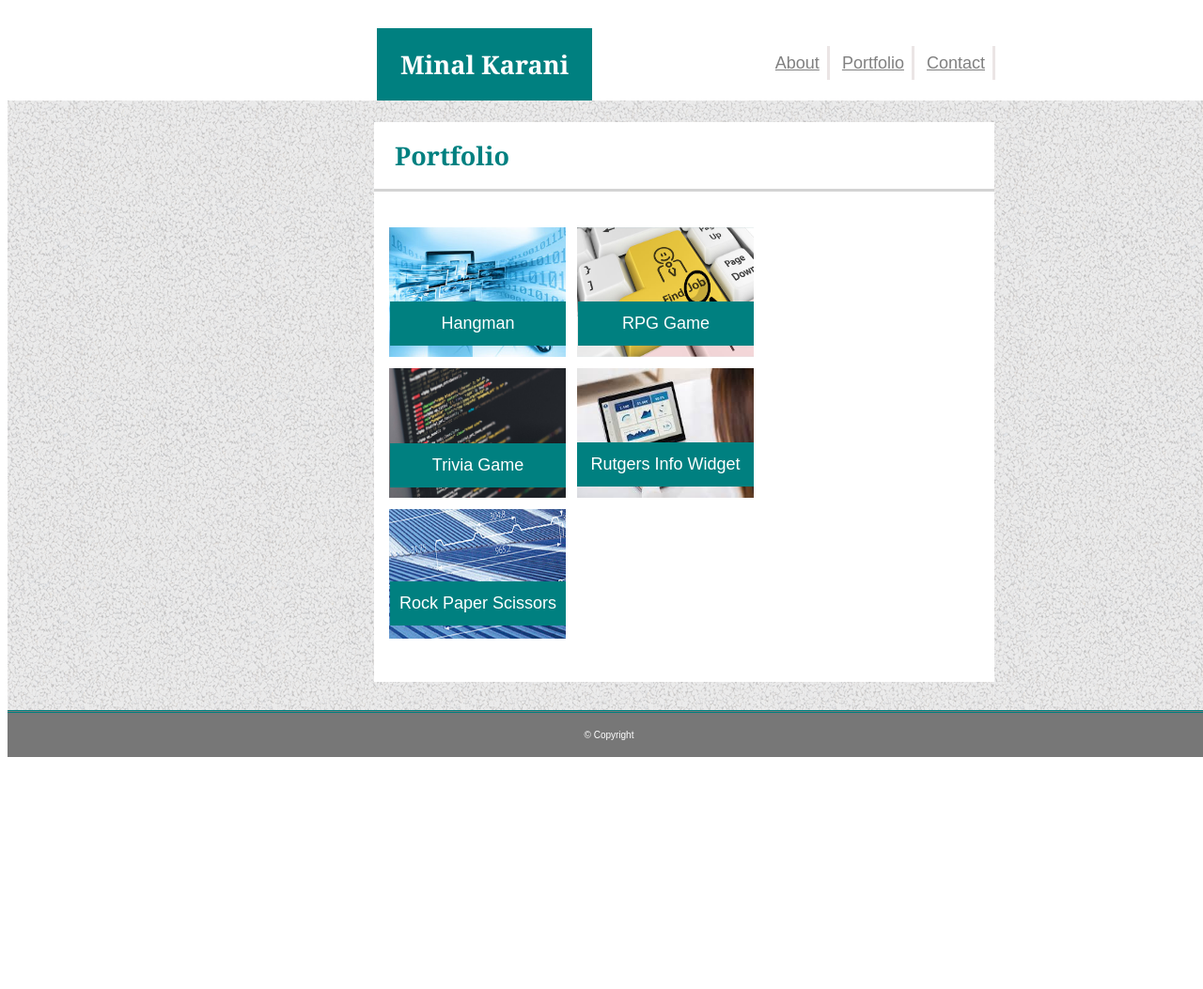
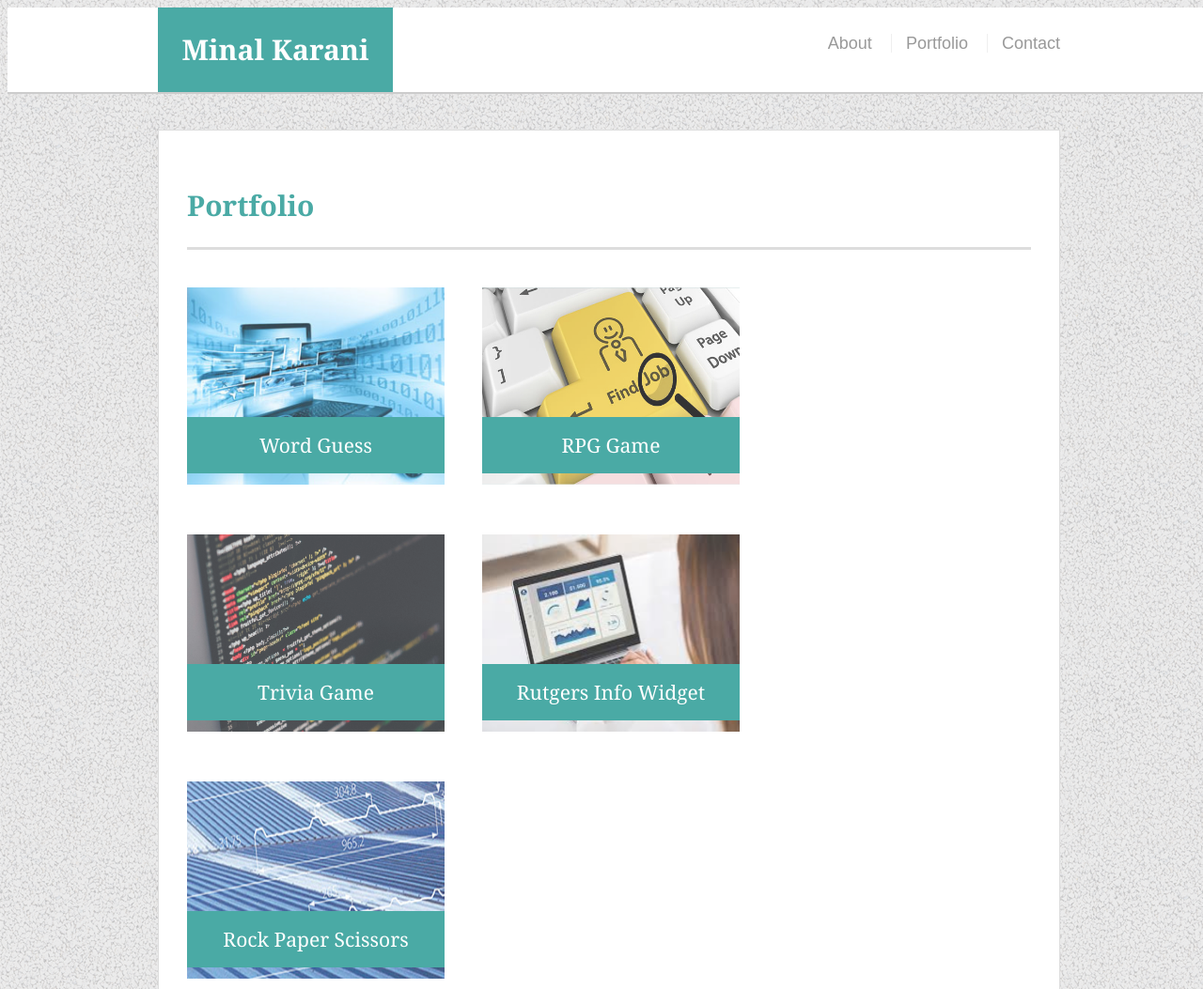
Before and after one commit to MinalKarani/Basic-Portfolio, a plain HTML site: page portfolio.html in a window 1280 px wide. Shown: the top 1053 px of the page at 94% size. Before the commit the page ends 806 px from the top, so only its background shows below. Drawn offline with Linux system fonts and the light colour scheme.

Commit message:
updated Portfolio

```diff
--- a/assets/css/style.css
+++ b/assets/css/style.css
@@ -1,7 +1,5 @@
-/* Wirefreame css*/
 *{
     box-sizing: border-box;
-    text-align: center;
 
 }
 body{
@@ -9,102 +7,182 @@ body{
     color: #777777;
     width: 100%;
     font-size: 18px;
+    line-height: 150%;
+    background-image: url("image1.png");
+}
+nav {
+    float: right;
+    margin-top: 25px;
+  }
+
+#logo{
+    float: left;
+    width: 250px;
+    height: 90px;
+    font-family: Georgia, Times, "Times New Roman", serif;
+    font-size: 30px;
+    font-weight: 700;
+    line-height: 90px;
+    color: #ffffff;
     text-align: center;
-    margin-top: 0px;
-    line-height: 150%;
+    text-decoration: none;
+    background: #4aaaa5;
+}
+footer{
+       background-color: #777;
+       padding:30px;
+       color:white;
+       border-top:2px solid teal;
+       font-size: 10px;
+       margin-bottom: 0px;
+       text-align: center;
+       font-size: 12px;
+       clear:both;
+       }
+h1,
+h2,
+h3 {
+       font-family: Georgia, Times, "Times New Roman", serif;
+       font-weight: 700;
+       color: #4aaaa5;
+       }
 
+h1,
+h2,
+h3,
+p {
+  margin-bottom: 20px;
 }
+
+p:last-child {
+  margin-bottom: 0;
+}
+h1 {
+    padding-bottom: 20px;
+    font-size: 30px;
+    line-height: 49px;
+    border-bottom: 3px solid #dddddd;
+  }
+#masthead {
+    position: fixed;
+    z-index: 99;
+    width: 100%;
+    margin: 0 0 30px;
+    overflow: auto;
+    color: #ffffff;
+    background: #ffffff;
+    border-bottom: 2px solid #cccccc;
+  }
+.container{
+    width:100%;
+    max-width: 960px;
+    margin: 0 auto;
+    clear:both;
+}
+
+nav a {
+        padding-left: 15px;
+        margin-left: 15px;
+        line-height: 18px;
+        color: #999;
+        text-decoration: none;
+        border-left: 1px solid #efefef;
+      }
+
+nav a:first-child {
+        border-left: 0 none;
+      }
+h3, h2 {
+        padding-bottom: 20px;
+        margin-bottom: 15px;
+        line-height: 22px;
+        border-bottom: 2px solid #eeeeee;
+      }
+#main-container {
+        padding-top: 130px;
+        min-height: calc(100vh - 70px);
+      }
+
+.main-section {
+        float: left;
+        width: 100%;
+        max-width: 960px;
+        padding: 30px;
+        margin: 0px 0 80px;
+        background: #ffffff;
+        border: 1px solid #dddddd;
+      }
+.auth-image {
+        float: left;
+        width: 200px;
+        height: auto;
+        margin-top: 10px;
+        margin-right: 25px;
+    }
 
 
 
-      nav{
-      /* padding:20px;*/
-       width:960px;
-       background-color: white;
-       margin-left: 260px;
+ /*Contact*/
+ label,
+#text,
+#email,
+textarea {
+  display: block;
+  width: 100%;
+}
 
-   }
-   footer{
-       background-color: #777;
-       padding:0px;
-       width:100%;
-       color:white;
-       border-top-style: double;
-       border-top-color: teal;
-       font-size: 10px;
-       float: left;
-       margin-bottom: 0px;
-       }
-ul {
-    list-style-type: none;
-    margin: 0;
-    padding-top: 46px;
-    float:right;
-    position: relative;
-    right: -31px;
+#text,
+#email,
+textarea {
+  height: 35px;
+  padding: 0 10px;
+  font-size: 14px;
+  border: 1px solid #dddddd;
 }
-li {
-    display: inline;
+
+textarea {
+  height: 200px;
 }
-a{
-    padding: 8px;
-    color: gray;
-    border-right-color: rgb(235, 229, 229);
-    border-right-style: solid;
 
+#submit {
+  padding: 10px 30px;
+  font-size: 18px;
+  color: #ffffff;
+  cursor: pointer;
+  background: #4aaaa5;
+  border: 0 none;
 }
-   section{
 
-        width: 100%;
-        padding:30px;
-        background-color: white;
-        float:left;
-        background-image: url("image1.png");
+/* Portfolio*/
 
+.work:nth-child(even) {
+  margin-right: 40px;
+}
 
-    }
-    article{
+.work {
+  position: relative;
+  float: left;
+  width: 274px;
+  margin: 20px 0 25px;
+  overflow: auto;
+}
+.work img {
+  width: 100%;
+  height: 210px;
+  border: 0 none;
+  opacity: 0.8;
+}
 
-        color: #ebebeb;
-        background-color: white;
-        width:960px;
-        margin-left: 260px;
-    }
-
-   .text
-   {
-         color: #777;
-         background-color: white;
-         width:100%;
-         padding:10px;
-         text-align: left;
-         padding-bottom: 40px;
-    }
-    h1{
-        float: left;
-        text-align: left;
-        color: white;
-        background-color: teal;
-        padding: 25px;
-        font-family: Georgia, 'Times New Roman', Times, serif;
-        position: relative;
-        left: 33px;
-        margin-bottom: 0;
-
-
-    }
-    img{
-        float:left;
-        width:252px;
-        height:192px;
-        padding:10px;
-        }
-
-    h2{
-        color: teal;
-        text-align: left;
-        font-family: Georgia, 'Times New Roman', Times, serif;
-        padding: 34px;
-        border-bottom-style: solid;
-        border-bottom-color:lightgray;
-    }
+.work h3 {
+  position: absolute;
+  bottom: 20px;
+  width: 100%;
+  padding: 15px;
+  margin-bottom: 0;
+  font-weight: 300;
+  line-height: 30px;
+  color: #ffffff;
+  text-align: center;
+  background: #4aaaa5;
+  border-bottom: 0;
+}
--- a/portfolio.html
+++ b/portfolio.html
@@ -1,42 +1,63 @@
-<!-- Wireframe (HTML) -->
+
 <!DOCTYPE html>
 <html lang="en-us">
  <head>
    <meta charset="UTF-8">
-   <title>Basic-Portfolio</title>
-   <link rel="stylesheet" type="text/css" href="assets/css/styleportfolio.css">
+   <title>About | Minal Karani</title>
+   <link rel="stylesheet" type="text/css" href="assets/css/style.css">
  </head>
  <body>
       <!--Navigation Bar-->
-   <nav>
-    <h1>Minal Karani</h1>
-    <ul>
-      <li><a class="menu" href='index.html'>About</a></li>
-      <li><a class="menu" href='#'>Portfolio</a></li>
-      <li><a class="menu" href='contact.html'>Contact</a></li>
-    </ul>
-  </nav>
+      <header id="masthead">
+        <div class="container">
+          <a href="index.html" id="logo">Minal Karani</a>
+          <nav>
+            <a href="index.html">About</a>
+            <a href="portfolio.html">Portfolio</a>
+            <a href="contact.html">Contact</a>
+          </nav>
+        </div>
+      </header>
    <!--Main Content-->
-   <div class="content">
-     <!--Section-->
-        <section>
+   <div id="main-container" class="container">
+    <!--Section-->
+       <section class="main-section">
 
-        <article>
-            <h2>Portfolio</h2>
-            <div class="text">
-             <a href="#"><img class="image1" src="assets/images/Company-Profile-2.jpg" alt=""> <div class="img1text">Hangman</div></a>
-             <a href="#"><img class="image2" src="assets/images/developer-slide3.jpg" alt=""><div class="img2text">RPG Game</div></a>
-             <a href="#"><img class="image3" src="assets/images/Technology_Header-Compressed.jpg" alt=""><div class="img3text">Trivia Game</div></a>
-             <a href="#"><img class="image4" src="assets/images/profileimg.jpg" alt=""><div class="img4text">Rutgers Info Widget</div></a>
-             <a href="#"><img class="image5" src="assets/images/profileimg2.jpg" alt=""><div class="img5text">Rock Paper Scissors</div></a>
+           <h1>Portfolio</h1>
 
-            </div>
-        </article>
+           <div class="work">
+            <img src="assets/images/Company-Profile-2.jpg" alt="Word Guess">
+
+            <h3>Word Guess</h3>
+          </div>
+          <div class="work">
+            <img src="assets/images/developer-slide3.jpg" alt="RPG Game">
+
+            <h3>RPG Game</h3>
+          </div>
+          <div class="work">
+            <img src="assets/images/Technology_Header-Compressed.jpg" alt="Trivia Game">
+
+            <h3>Trivia Game</h3>
+          </div>
+          <div class="work">
+            <img src="assets/images/profileimg.jpg" alt="Rutgers Info Widget">
+
+            <h3>Rutgers Info Widget</h3>
+          </div>
+          <div class="work">
+            <img src="assets/images/profileimg2.jpg" alt="Rock Paper Scissors">
+
+            <h3>Rock Paper Scissors</h3>
+          </div>
+
        </section>
       </div>
   <!--Footer-->
+
    <footer>
-        <p>&copy Copyright</p>
+         Copyright &copy;
    </footer>
+
  </body>
 </html>
```
Also changed, not shown: contact.html (+22 -23 lines), index.html (+25 -19 lines).
